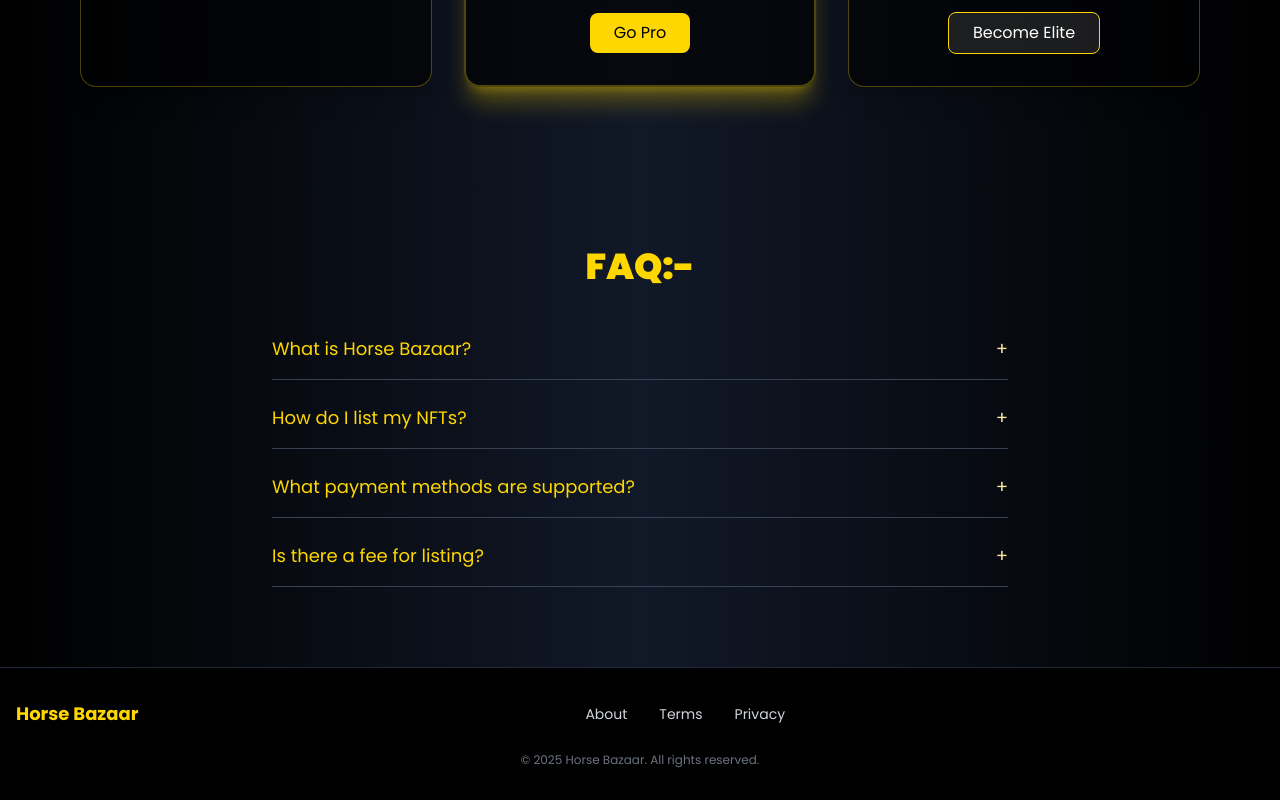
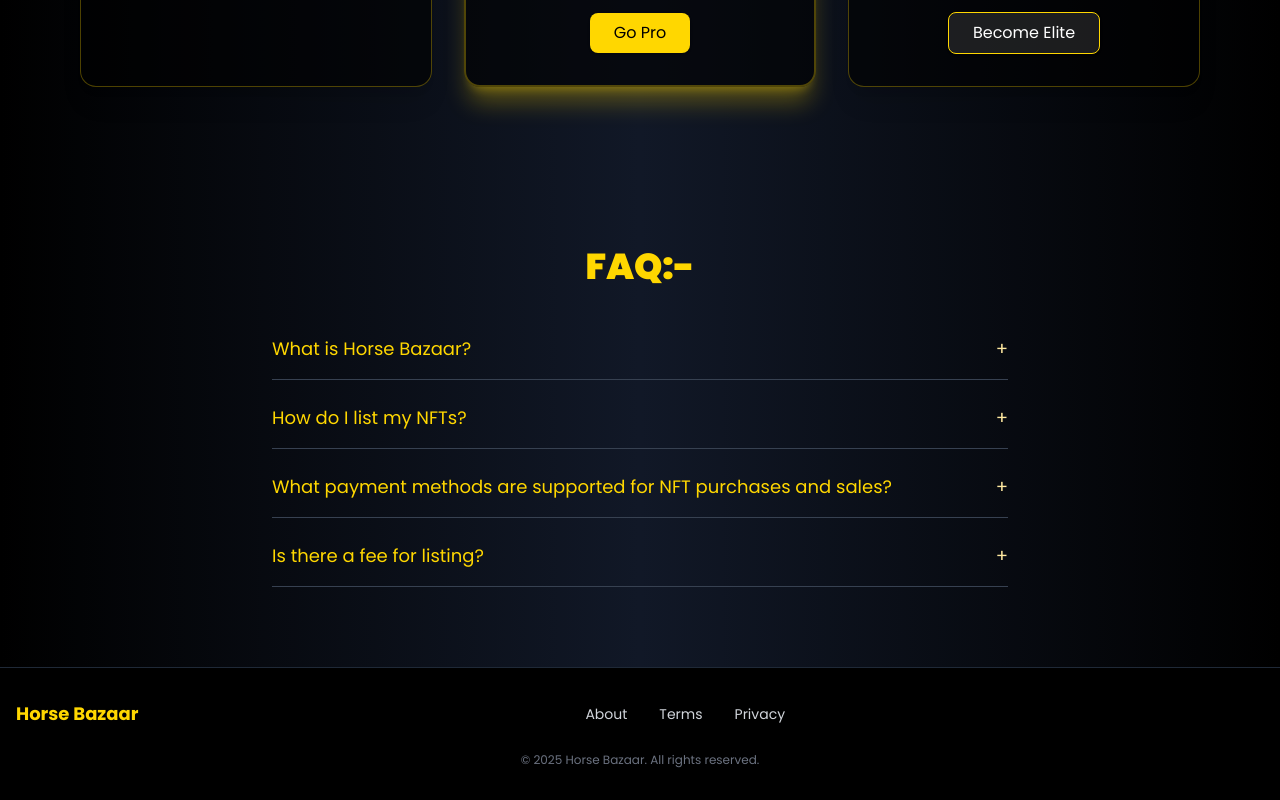
Before and after one commit to Barklegne/invincible-gg-assignmen, a React (Vite) app: page / in a window 1280 px wide. Shown: the part 1334-2134 px from the top of the page. Built offline with nearby package versions, Linux system fonts and the light colour scheme.

Commit message:
feat: faq updated 2.3

```diff
--- a/src/data/faq.js
+++ b/src/data/faq.js
@@ -8,7 +8,7 @@ const faqs = [
 		a: 'Simply connect your wallet, click "Explore" or "Get Started," and follow the prompts to list your NFT securely and easily via the built-in marketplace.',
 	},
 	{
-		q: 'What payment methods are supported?',
+		q: 'What payment methods are supported for NFT purchases and sales?',
 		a: 'We support ETH and other major cryptocurrencies for NFT purchases and sales.',
 	},
 	{
```
